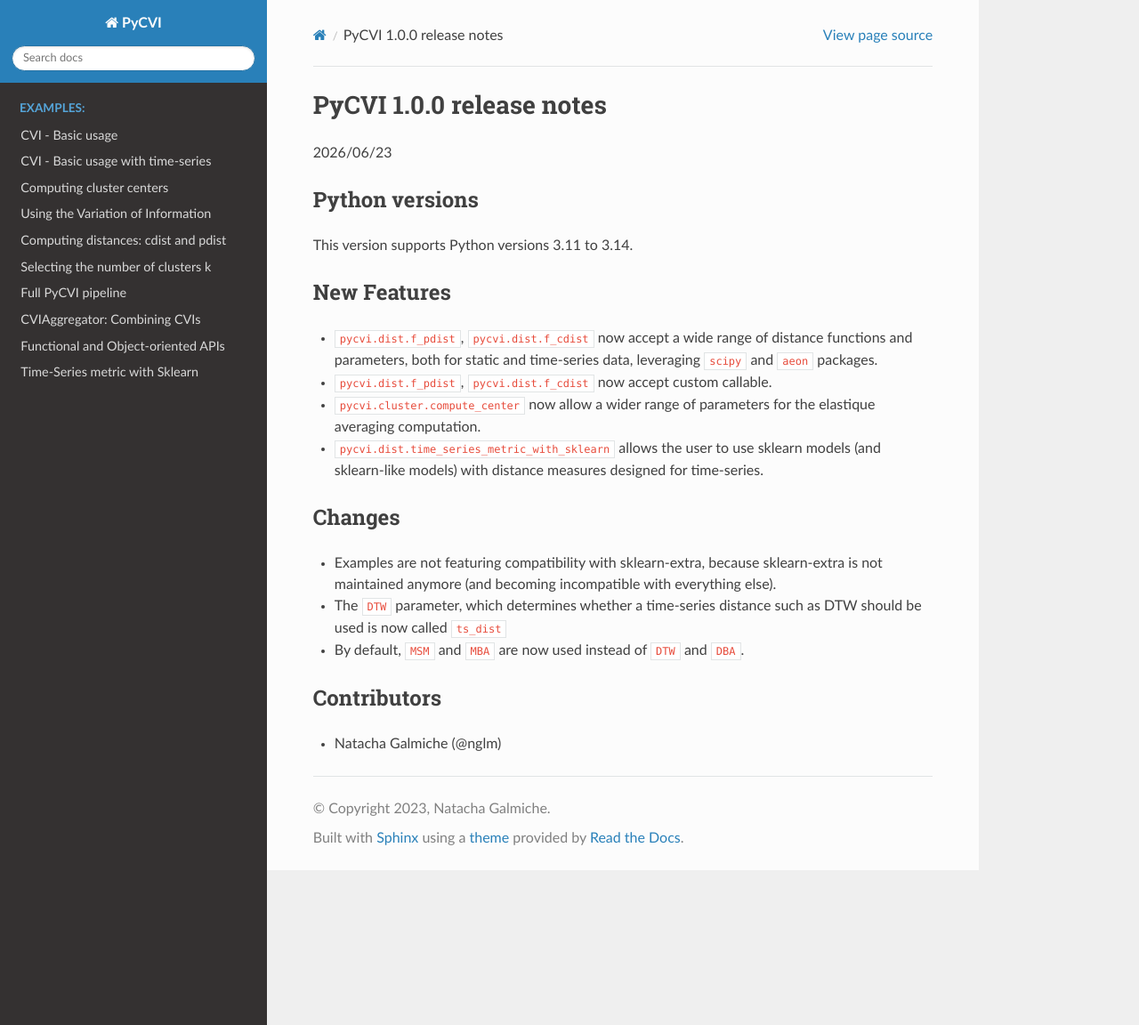
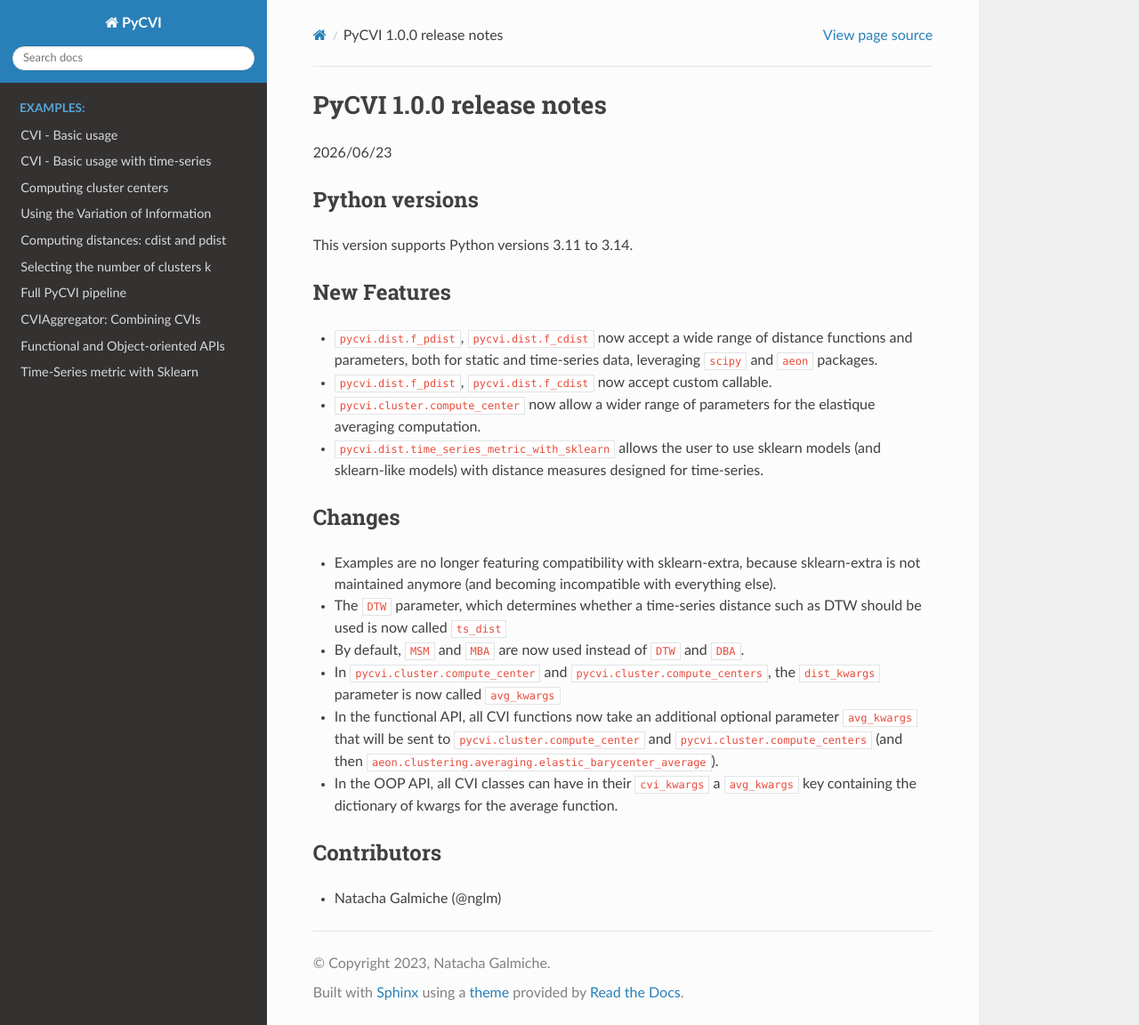
Before and after one commit to nglm/pycvi, a Sphinx documentation site: the page built from docs/releases/PyCVI-1.0.0.md, in a window 1280 px wide and 1152 px high. Shown: the whole window at 89% size. Built offline with Sphinx 7.4.7 and the Read the Docs theme 3.1.0, drawn with Linux system fonts in a browser that asks for light colours.

Commit message:
adding avg_kwargs

```diff
--- a/docs/releases/PyCVI-1.0.0.md
+++ b/docs/releases/PyCVI-1.0.0.md
@@ -15,9 +15,12 @@
 
 ## Changes
 
-- Examples are not featuring compatibility with sklearn-extra, because sklearn-extra is not maintained anymore (and becoming incompatible with everything else).
+- Examples are no longer featuring compatibility with sklearn-extra, because sklearn-extra is not maintained anymore (and becoming incompatible with everything else).
 - The `DTW` parameter, which determines whether a time-series distance such as DTW should be used is now called `ts_dist`
 - By default, `MSM` and `MBA` are now used instead of `DTW` and `DBA`.
+- In `pycvi.cluster.compute_center` and `pycvi.cluster.compute_centers`, the `dist_kwargs` parameter is now called `avg_kwargs`
+- In the functional API, all CVI functions now take an additional optional parameter `avg_kwargs` that will be sent to `pycvi.cluster.compute_center` and `pycvi.cluster.compute_centers` (and then `aeon.clustering.averaging.elastic_barycenter_average`).
+- In the OOP API, all CVI classes can have in their `cvi_kwargs` a `avg_kwargs` key containing the dictionary of kwargs for the average function.
 
 ## Contributors
 
```
